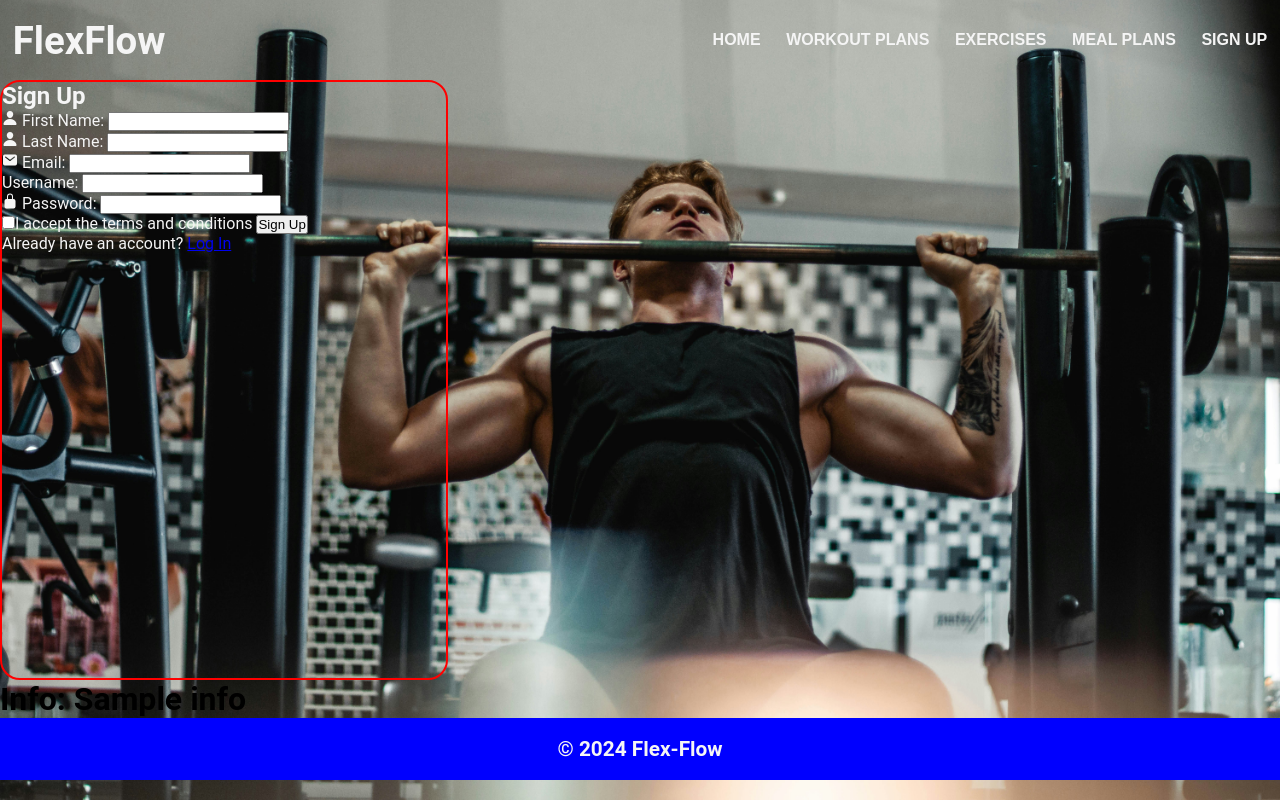
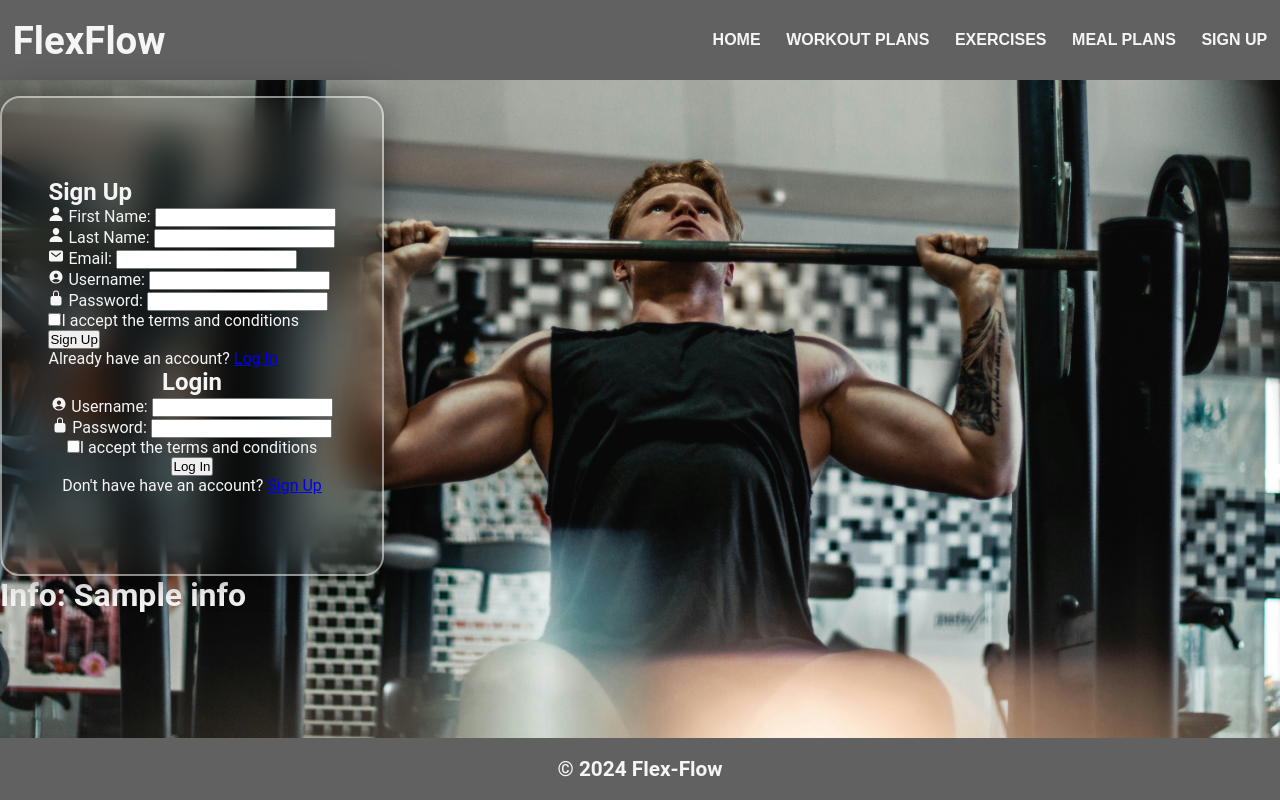
Before and after one commit to rubberart7/Flex-Flow, a Flask app: template backend/templates/signup.html in a window 1280 px wide. Run offline with Flask 3, Linux system fonts and the light colour scheme; the template is opened without the code that fills it: most values are stand-ins (such as "Sample title", 1, 10 or a date in 2020).

Commit message:
working on login and signup form, still has some small bug login part not hidden

```diff
--- a/backend/static/css/main.css
+++ b/backend/static/css/main.css
@@ -1,10 +1,17 @@
 :root {
     --lightblue: rgb(0, 153, 255);
-    --testcolor: rgb(0, 0, 255);
+    --testcolor: rgb(97, 97, 97);
 }
 
 body {
     font-family: 'Roboto', sans-serif;
+    display: flex;
+    flex-direction: column;
+}
+
+main {
+    flex: 1;
+    /* grows to push down footer */
 }
 
 * {
@@ -13,9 +20,8 @@ body {
     padding: 0;
 }
 
-.signup-form {
-    border-color: blue;
-    border-radius: 20px;
+.hidden {
+    display: none;
 }
 
 button {
@@ -58,7 +64,7 @@ button {
     text-transform: uppercase;
     color: inherit;
     font-weight: bold;
-    transition: transform 0.75s ease;
+    transition: transform 2s ease;
 }
 
 .navBarButtons button:hover {
@@ -70,6 +76,6 @@ footer {
     font-size: 1.3rem;
     font-weight: bolder;
     padding: 1.5vw;
+    color: whitesmoke;
     background-color: var(--testcolor);
-    color: whitesmoke;
 }
--- a/backend/static/css/signup.css
+++ b/backend/static/css/signup.css
@@ -1,19 +1,38 @@
-.form-wrapper {
+#signup-form-wrapper {
+    width: 30vw;
     position: relative;
-    width: 35vw;
-    height: 75vh;
-    border: 2px solid red;
+    height: 60vh;
+    border: 2px solid rgba(255, 255, 255, .5);
     border-radius: 20px;
     color: whitesmoke;
+    backdrop-filter: blur(20px);
+    box-shadow: 0 0 30px rgba(0, 0, 0, .5);
+    margin-top: 2vh;
+    display: flex;
+    flex-direction: column;
+    justify-content: center;
+    align-items: center;
+    /* BUG: when minimize horizontally words squeeze on top, try setting max or min width of the area or something*/
 }
 
+h1 {
+    color: whitesmoke;
+}
 body {
     min-height: 100vh;
     background: url('../images/gym.jpg') no-repeat;
     background-size: cover;
     background-position: center;
 }
-
+/* main {
+    display: flex;
+    justify-content: center;
+    align-items: center;
+} */
 .navBar {
-    background: none;
+    background: var(--testcolor);
 }
+#signup-button {
+    display: block;
+    justify-content: center;
+}
--- /dev/null
+++ b/backend/static/js/signup.js
@@ -0,0 +1,14 @@
+const loginForm = document.getElementById("login-form");
+const signUpForm = document.getElementById("signup-form");
+const switchLogin = document.getElementById("signup-link");
+const switchSignUp = document.getElementById("login-link");
+
+switchSignUp.addEventListener("click", () => {
+    signUpForm.classList.add("hidden");
+    loginForm.classList.remove("hidden");
+});
+
+switchLogin.addEventListener("click", () => {
+    loginForm.classList.add("hidden");
+    signUpForm.classList.remove("hidden");
+});
--- a/backend/templates/base.html
+++ b/backend/templates/base.html
@@ -23,7 +23,7 @@
         <button class="account-creation">Sign Up</button>
       </div>
     </nav>
-    {% block body %}{% endblock %}
+    <main>{% block body %}{% endblock %}</main>
     <footer>
       <p>&copy; 2024 Flex-Flow</p>
     </footer>
--- a/backend/templates/signup.html
+++ b/backend/templates/signup.html
@@ -1,9 +1,11 @@
 {% extends 'base.html' %} {% block head %}<link
   rel="stylesheet"
   href="{{ url_for('static', filename='css/signup.css') }}"
-/>{% endblock %} {% block scripts %}{% endblock %} {% block body %}
-<div class="form-wrapper">
-  <form class="signup-form" action="/create-user" method="POST">
+/>{% endblock %} {% block scripts %}
+<script src="{{ url_for('static', filename='js/signup.js')}}" defer></script>
+{% endblock %} {% block body %}
+<div id="signup-form-wrapper">
+  <form id="signup-form" action="/create-user" method="POST">
     <h2>Sign Up</h2>
     <div class="input-box">
       <span class="icon"><ion-icon name="person"></ion-icon></span>
@@ -24,7 +26,7 @@
     </div>
 
     <div class="input-box">
-      <span class="icon"></span>
+      <span class="icon"><ion-icon name="person-circle"></ion-icon></span>
       <label for="username">Username:</label>
       <input type="text" id="username" name="username" required />
     </div>
@@ -38,9 +40,33 @@
     <label for="accept-conditions"
       ><input type="checkbox" />I accept the terms and conditions</label
     >
-    <button type="submit">Sign Up</button>
-    <p id="to-login">
-      Already have an account? <a href="#" class="login-link">Log In</a>
+
+    <button id="signup-button"type="submit">Sign Up</button>
+
+    <p id="to-login">Already have an account? <a href="#" id="login-link">Log In</a></p>
+  </form>
+
+  <form class="hidden" id="login-form" action="/login" method="POST"></form>
+    <h2>Login</h2>
+
+    <div class="input-box">
+      <span class="icon"><ion-icon name="person-circle"></ion-icon></span>
+      <label for="username">Username:</label>
+      <input type="text" id="login-username" name="username" required />
+    </div>
+
+    <div class="input-box">
+      <span class="icon"><ion-icon name="lock-closed"></ion-icon></span>
+      <label for="password">Password:</label>
+      <input type="password" id="login-password" name="password" required />
+    </div>
+
+    <label for="accept-conditions"
+      ><input type="checkbox" />I accept the terms and conditions</label
+    >
+    <button id="login-button"type="submit">Log In</button>
+    <p id="to-signup">
+      Don't have have an account? <a href="#" id="signup-link">Sign Up</a>
     </p>
   </form>
 </div>
```
Also changed, not shown: backend/instance/mydatabase.db.
